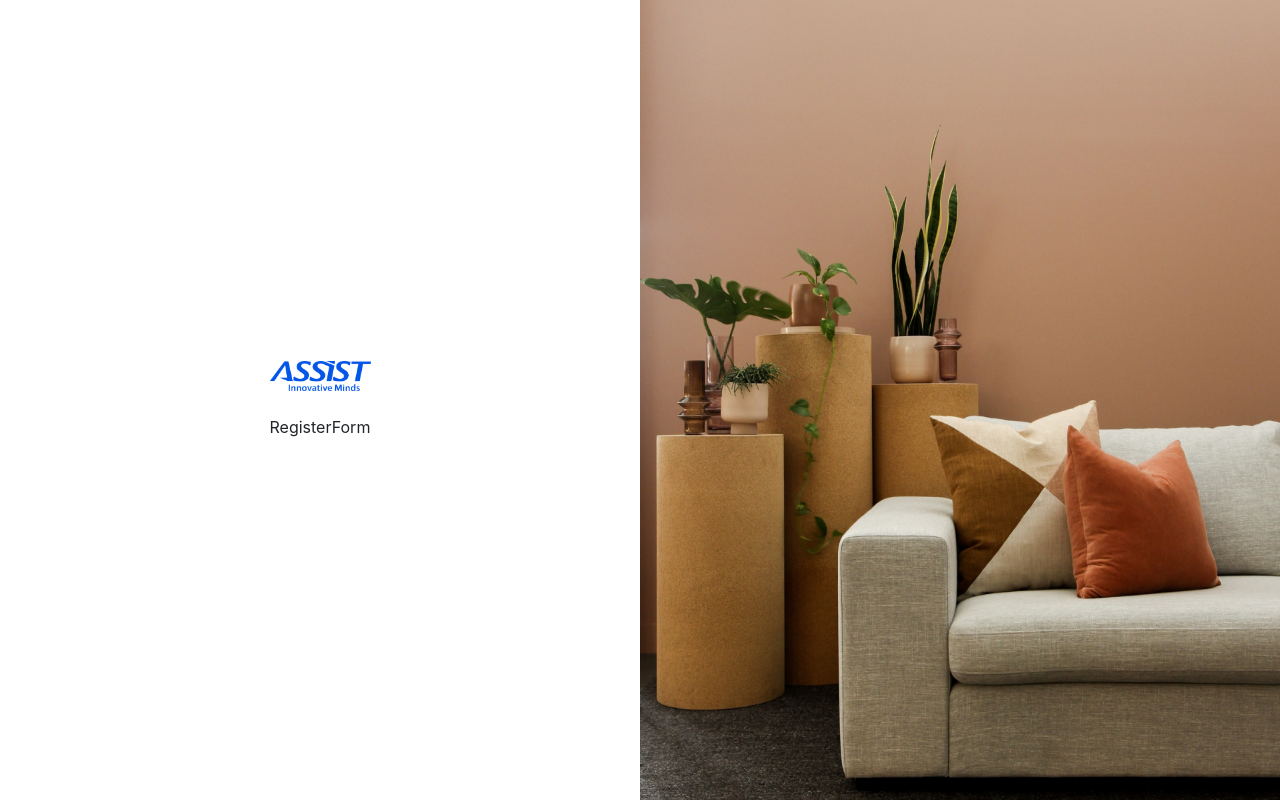
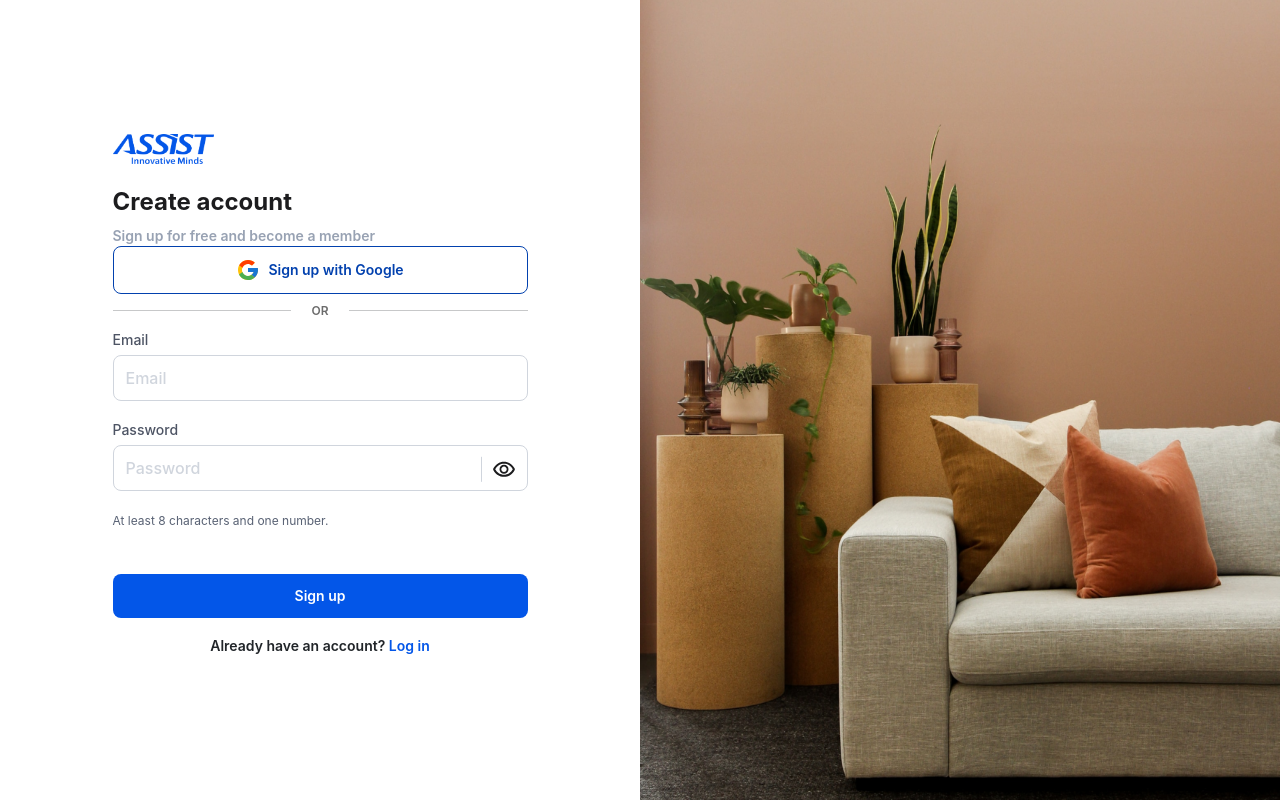
Before and after one commit to assist-software/internship-2022-july-fe2, a React (Create React App) app: page /register in a window 1280 px wide. Built offline with nearby package versions, Linux system fonts and the light colour scheme.

Commit message:
Pages/register (#31)
* register page

* Delete LoginForm.module.scss

* Update LoginForm.jsx

```diff
--- a/src/pages/Onboarding/Login/LoginForm.module.scss
+++ b/src/pages/Onboarding/Authenticate.module.scss
@@ -1,4 +1,4 @@
-@import "../../../styles/variables.scss";
+@import "../../styles/variables.scss";
 
 div a{
     text-decoration: none;
@@ -86,6 +86,26 @@ div a{
     flex-grow: 0;
 }
 
+.registerSeparator{
+    width: 415px;
+    display:flex;
+    flex-direction: row;
+    align-items: center;
+    justify-content: flex-start;
+    hr{
+        width: 100%;
+        height: 1px;
+    }
+    span{
+        margin: 0px 20px;
+        font-size:$font-body-tiny;
+        font-weight: $font-semibold;
+        color:#6c6c6c;
+    }
+}
+
+
+
 .authError{
     color: $color-alert-400;
     font-size: $font-body-small;
@@ -133,6 +153,18 @@ div a{
     flex-grow: 0;
 }
 
+.textpwdInfo{
+    width: 415px;
+    height: 20px;
+    font-size:$font-body-tiny;
+    font-weight: $font-regular;
+    line-height: 20px;
+    color: $color-gray-500;
+
+    flex: none;
+    order: 0;
+    flex-grow: 1;
+}
 
 .forgotPassword{
     display: flex;
@@ -186,10 +218,14 @@ div a{
 
     width: 415px;
     height: 96px;
+    Button, .formInput Button{
+        margin-top:20px;
+    }
 }
 
-.contentContainerButtons Button{
-    margin-top:20px;
+
+.register{
+    margin-top:90px;
 }
 
 .contentContainerAuthEndForm{
@@ -212,12 +248,21 @@ div a{
 
 }
 
+.authRegister{
+    margin-top:-35px;
+}
+
 .textAuthEndForm{
     font-size: $font-body-small;
     font-weight: $font-semibold;
     line-height: 22px;
     align-items: center;
+
+    span{
+      color: $color-primary-400;
+    }
 }
+
 
 @media (max-width : 860px){
     .authError,
@@ -231,9 +276,11 @@ div a{
     .forgotPassword,
     .contentContainerButtons,
     .contentContainerButtons Button,
-    .contentContainerAuthEndForm
+    .formInput Button,
+    .contentContainerAuthEndForm,
+    .registerSeparator
     {
-        width: 250px;
+        width: 260px;
     }
 
     .authError{
@@ -258,11 +305,17 @@ div a{
     //     height: 120px;
     // }
 
-    .contentContainerButtons Button{
-        padding:11px;
+    .contentContainerButtons Button, .formInput Button{
+        padding:9px;
     }
     .textAuthEndForm{
         margin-top:15px;
+    }
+    .authRegister{
+      margin-top:-15px;
+  }
+    .register{
+        margin-top:90px;
     }
 }
 
@@ -279,9 +332,10 @@ div a{
     .forgotPassword,
     .contentContainerButtons,
     .contentContainerButtons Button,
+    .formInput Button,
     .contentContainerAuthEndForm
     {
-        width: 250px;
+        width: 260px;
     }
 
 
@@ -299,7 +353,10 @@ div a{
     //     height: 120px;
     // }
 
-    .contentContainerButtons Button{
-        padding:11px;
+    .contentContainerButtons Button, .formInput Button{
+        padding:5px;
+    }
+    .register{
+        margin-top:90px;
     }
 }
--- a/src/pages/Onboarding/Login/LoginForm.jsx
+++ b/src/pages/Onboarding/Login/LoginForm.jsx
@@ -2,7 +2,7 @@ import React, { useState } from "react";
 
 import { useNavigate } from "react-router-dom";
 import useAuth from "../../../hooks/useAuth";
-import style from "./LoginForm.module.scss";
+import style from "../Authenticate.module.scss";
 import Input from "../../../components/Input/Input";
 import Button from "../../../components/Button/Button";
 
--- a/src/pages/Onboarding/Register/RegisterForm.jsx
+++ b/src/pages/Onboarding/Register/RegisterForm.jsx
@@ -1,5 +1,164 @@
-import React from "react";
+import React, { useState } from "react";
+
+import { useNavigate } from "react-router-dom";
+import useAuth from "../../../hooks/useAuth";
+import style from "../Authenticate.module.scss";
+import Input from "../../../components/Input/Input";
+import Button from "../../../components/Button/Button";
+import { ReactComponent as Google } from "../../../assets/icons/google.svg";
+import { ReactComponent as View } from "../../../assets/icons/view.svg";
+import { ReactComponent as ViewOff } from "../../../assets/icons/view-off.svg";
+
+import { getUser } from "../../../api/API";
 
 export default function RegisterForm() {
-  return <div>RegisterForm</div>;
+  const navigate = useNavigate();
+
+  const { setAuth } = useAuth();
+  const [passwordShown, setPasswordShown] = useState(true);
+  const [email, setEmail] = useState("");
+  const [pwd, setPwd] = useState("");
+  const [isLoggedIn, setIsLoggedIn] = useState(false);
+  const [emailError, setEmailError] = useState(null);
+  const [pwdError, setPwdError] = useState(null);
+
+  const validateEmail = (email) => {
+    const re =
+      /^(([^<>()[\]\\.,;:\s@"]+(\.[^<>()[\]\\.,;:\s@"]+)*)|(".+"))@((\[[0-9]{1,3}\.[0-9]{1,3}\.[0-9]{1,3}\.[0-9]{1,3}\])|(([a-zA-Z\-0-9]+\.)+[a-zA-Z]{2,}))$/;
+    return re.test(String(email).toLowerCase());
+  };
+  const handleEmailError = () => {
+    if (!validateEmail(email)) {
+      setEmailError("Invalid e-mail address!");
+    } else setEmailError(null);
+    if (!emailError) {
+      // No errors.
+    }
+  };
+
+  const handlePwdError = () => {
+    if (pwd.length < 2) {
+      setPwdError("Password must be at least 3 chars long");
+    } else if (pwd.length > 50) {
+      setPwdError("Password must be of maximum 50 chars!");
+    } else setPwdError(null);
+
+    if (!pwdError) {
+      // No errors.
+    }
+  };
+
+  const handleSignUp = () => {
+    try {
+      if (email === "" || pwd === "") {
+        handleEmailError();
+        handlePwdError();
+        return;
+      }
+
+      getUser(email).then((res) => setIsLoggedIn(res));
+      // should make a validation if a user doesn't exist
+      if (isLoggedIn !== null) {
+        setAuth({ name: "Team undefined" });
+        navigate("/");
+      }
+    } catch (error) {
+      console.log(error);
+    }
+  };
+
+  const passToggleHandler = () => {
+    setPasswordShown(!passwordShown);
+  };
+
+  return (
+    <div className={style.containerAuth}>
+      <div className={style.contentContainerForm}>
+        <div className={style.form}>
+          <div className={style.formTitle}>
+            <h4 className={style.title}>Create account</h4>
+            <p className={style.subTitle}>
+              Sign up for free and become a member
+            </p>
+          </div>
+
+          <div className={style.formInput}>
+            <Button
+              variant="secondary"
+              icon={<Google />}
+              position="left"
+              label="Sign up with Google"
+            />
+            <div className={style.registerSeparator}>
+              <hr />
+              <span> OR </span>
+              <hr />
+            </div>
+            {emailError && <div className={style.authError}>{emailError}</div>}
+            <Input
+              label="Email"
+              id="email"
+              name="email"
+              value={email}
+              onChange={(e) => {
+                setEmail(e.target.value);
+                handleEmailError();
+              }}
+              type="email"
+              placeholder={"Email"}
+              required
+            />
+            {pwdError && <div className={style.authError}>{pwdError}</div>}
+            <Input
+              label="Password"
+              id="password"
+              name="password"
+              value={pwd}
+              onChange={(e) => {
+                setPwd(e.target.value);
+                handlePwdError();
+              }}
+              type={passwordShown ? "password" : "text"}
+              placeholder={"Password"}
+              icon={passwordShown ? <View /> : <ViewOff />}
+              onIconClick={passToggleHandler}
+              required
+            />
+
+            <span className={style.textpwdInfo}>
+              At least 8 characters and one number.
+            </span>
+          </div>
+        </div>
+      </div>
+
+      <div className={style.contentContainerAuthOptions}>
+        <div className={`${style.contentContainerButtons} ${style.register}`}>
+          <Button
+            id="register"
+            variant="primary"
+            label="Sign up"
+            onClick={() => {
+              handleSignUp();
+            }}
+          />
+        </div>
+        <div
+          className={`${style.contentContainerAuthEndForm} ${style.authRegister}`}
+        >
+          <div className={style.textAuthEndForm}>
+            Already have an account?{" "}
+            <span
+              className={style.textAuthEndForm}
+              onClick={() => {
+                navigate("/login");
+              }}
+            >
+              Log in
+            </span>
+          </div>
+        </div>
+      </div>
+    </div>
+  );
 }
```
Also changed, not shown: src/pages/Onboarding/ForgotPassword/ForgotPasswordForm.module.scss (deleted), src/pages/Onboarding/Register/RegisterForm.module.scss (deleted), src/pages/Onboarding/ResetPassword/ResetPasswordForm.module.scss (deleted).
